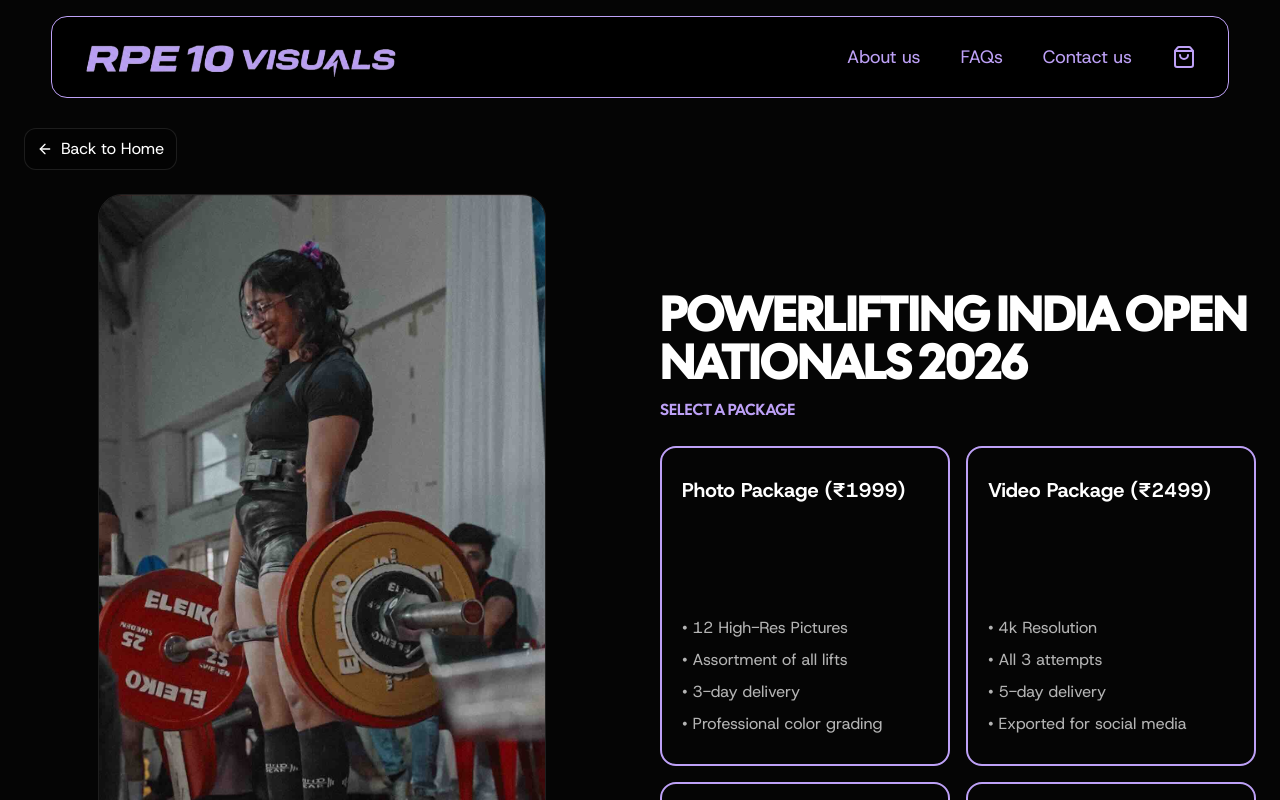
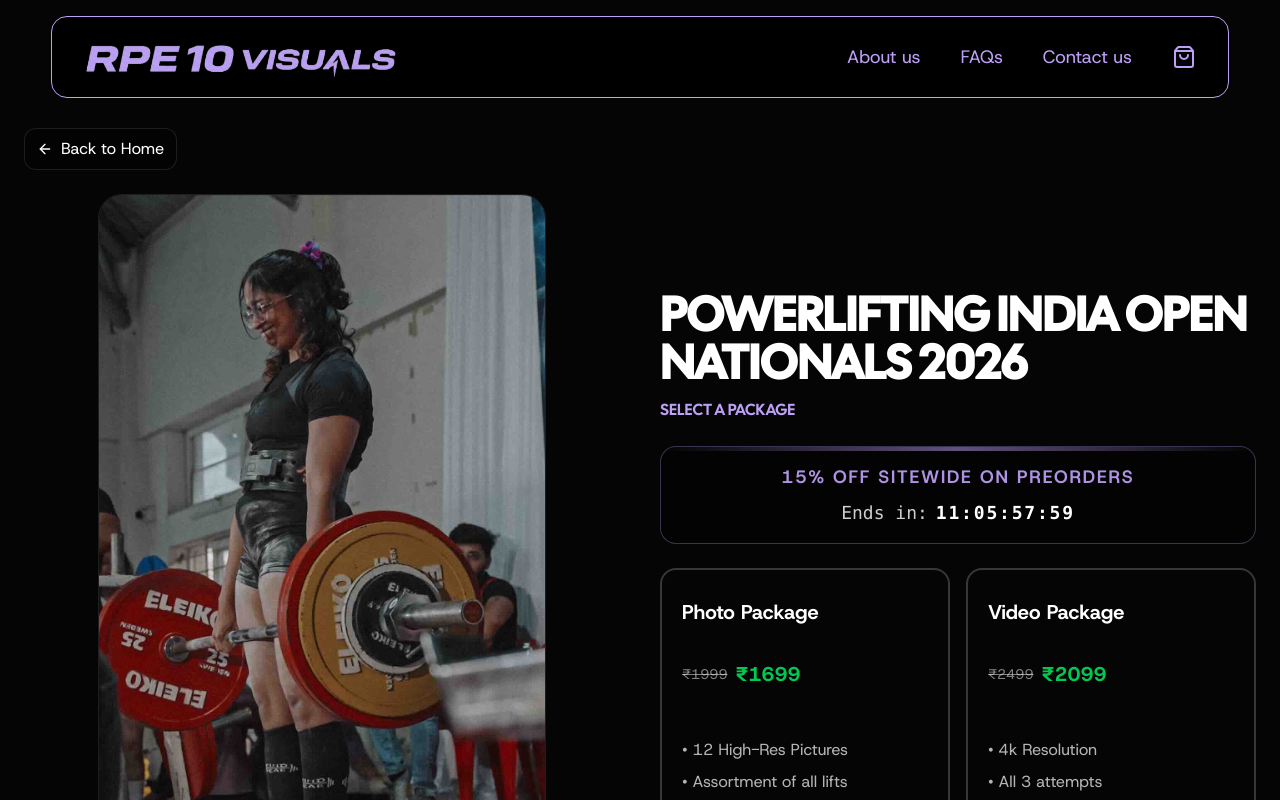
Before and after one commit to zay5ed/rpe10visuals, a Next.js app in the folder rpe10visuals/: page /competition/e1 in a window 1280 px wide. Shown: the top 800 px of the page. Built offline with nearby package versions, Linux system fonts and the light colour scheme.

Commit message:
Presale backup

```diff
--- a/rpe10visuals/app/cart/page.tsx
+++ b/rpe10visuals/app/cart/page.tsx
@@ -6,6 +6,7 @@ import { useIsMounted } from '@/lib/useIsMounted'
 import Navbar from '@/components/Navbar'
 import { useRouter } from 'next/navigation'
 import { getSupabaseClient } from '@/lib/supabase'
+import CountdownTimer from '@/components/CountdownTimer'
 
 function loadRazorpay() {
   return new Promise((resolve) => {
@@ -182,7 +183,10 @@ export default function CartPage() {
                   <div>
                     <div className="font-semibold">{item.compName}</div>
                     <div className="text-white/70 text-sm">{item.packageName}</div>
-                    <div className="text-white/90">₹{item.price}</div>
+                    <div className="flex items-center gap-2 mt-1">
+                      <span className="line-through text-white/50 text-xs">₹{item.originalPrice || item.price}</span>
+                      <span className="text-green-500 font-bold text-sm">₹{item.price}</span>
+                    </div>
                   </div>
                   <button
                     className="inline-flex items-center justify-center h-10 w-10 rounded-xl bg-black/30 border border-white/10"
@@ -297,6 +301,7 @@ export default function CartPage() {
           })}
         </div>
         <div className="space-y-4">
+          <CountdownTimer />
           <div className="rounded-2xl border border-white/10 p-4 bg-black/20">
             <h2 className="font-semibold mb-3">Checkout</h2>
             <div className="space-y-2 text-sm mb-4">
@@ -305,7 +310,10 @@ export default function CartPage() {
                   <div key={`summary-${it.id}`} className="border-b border-white/10 pb-2">
                     <div className="flex items-center justify-between">
                       <span>{it.packageName} × 1</span>
-                      <span>₹{it.price}</span>
+                      <div className="flex items-center gap-2">
+                        <span className="line-through text-white/50 text-xs">₹{it.originalPrice || it.price}</span>
+                        <span className="text-green-500 font-bold">₹{it.price}</span>
+                      </div>
                     </div>
                     {/video|all-in-one|bundle/i.test(it.packageName) && it.videoFormat && (
                       <div className="flex items-center justify-between pl-4 text-white/80">
--- a/rpe10visuals/app/competition/[id]/page.tsx
+++ b/rpe10visuals/app/competition/[id]/page.tsx
@@ -9,18 +9,20 @@ import { EVENTS } from '@/lib/data'
 import Navbar from '@/components/Navbar'
 import { useIsMounted } from '@/lib/useIsMounted'
 import { ArrowLeft } from 'lucide-react'
+import CountdownTimer from '@/components/CountdownTimer'
 
 type PackageOption = {
   key: 'p1' | 'p2' | 'p3' | 'p4'
   name: string
   price: number
+  originalPrice: number
 }
 
 const PACKAGES: PackageOption[] = [
-  { key: 'p1', name: 'Photo Package', price: 1999 },
-  { key: 'p2', name: 'Video Package', price: 2499 },
-  { key: 'p3', name: 'Hype Package', price: 3499 },
-  { key: 'p4', name: 'The Complete RPE10 Bundle', price: 4499 },
+  { key: 'p1', name: 'Photo Package', originalPrice: 1999, price: 1699 },
+  { key: 'p2', name: 'Video Package', originalPrice: 2499, price: 2099 },
+  { key: 'p3', name: 'Hype Package', originalPrice: 3499, price: 2999 },
+  { key: 'p4', name: 'The Complete RPE10 Bundle', originalPrice: 4499, price: 3799 },
 ]
 
 const SPRING = { type: 'spring', stiffness: 300, damping: 30 } as const
@@ -56,6 +58,7 @@ export default function CompetitionPage() {
       compName,
       packageName: selected.name,
       price: selected.price,
+      originalPrice: selected.originalPrice,
       image: event.image
     })
     setToastOpen(true)
@@ -84,6 +87,7 @@ export default function CompetitionPage() {
         <div className="mt-24">
           <h1 className="display uppercase text-5xl font-bold mb-3">{compName}</h1>
           <h2 className="text-[#BEA1F7] mb-6 uppercase">Select a Package</h2>
+          <CountdownTimer />
           <div className="grid grid-cols-1 sm:grid-cols-2 gap-4 mt-6">
             {PACKAGES.map((pkg) => {
               const active = selected?.key === pkg.key
@@ -91,11 +95,15 @@ export default function CompetitionPage() {
                 <div
                   key={pkg.key}
                   onClick={() => setSelected(pkg)}
-                  className={`rounded-2xl px-5 py-7 min-h-min md:min-h-[320px] text-left border-2 border-[#BEA1F7] flex flex-col justify-between ${active ? 'bg-[#BEA1F7] text-black' : 'bg-transparent text-white'} transition-colors`}
+                  className={`rounded-2xl px-5 py-7 min-h-min md:min-h-[320px] text-left border-2 flex flex-col justify-between ${active ? 'bg-[#BEA1F7] text-black border-[#BEA1F7]' : 'bg-transparent text-white border-white/20 hover:border-[#BEA1F7]/50'} transition-colors`}
                   role="button"
                 >
-                  <div className="text-xl font-bold">{pkg.name} (₹{pkg.price})</div>
-                  <ul className={`mt-4 md:mt-8 space-y-2 ${active ? 'text-black/80' : 'text-white/70'}`}>
+                  <div className="text-xl font-bold mb-2">{pkg.name}</div>
+                  <div className="flex items-center gap-2 mb-2">
+                    <span className={`line-through text-sm ${active ? 'text-black/50' : 'text-white/50'}`}>₹{pkg.originalPrice}</span>
+                    <span className="text-green-500 font-extrabold text-xl">₹{pkg.price}</span>
+                  </div>
+                  <ul className={`mt-2 md:mt-4 space-y-2 ${active ? 'text-black/80' : 'text-white/70'}`}>
                     {pkg.key === 'p1' && (
                       <>
                         <li>• 12 High-Res Pictures</li>
--- /dev/null
+++ b/rpe10visuals/components/CountdownTimer.tsx
@@ -0,0 +1,50 @@
+'use client'
+import { useState, useEffect } from 'react'
+import { useIsMounted } from '@/lib/useIsMounted'
+
+export default function CountdownTimer() {
+  const isMounted = useIsMounted()
+  const [timeLeft, setTimeLeft] = useState({ days: 0, hours: 0, minutes: 0, seconds: 0 })
+
+  useEffect(() => {
+    // 2026-03-21T20:00:00 (Saturday, March 21, 2026 8:00 PM)
+    const target = new Date('2026-03-21T20:00:00')
+
+    const interval = setInterval(() => {
+      const difference = target.getTime() - new Date().getTime()
+      if (difference <= 0) {
+        clearInterval(interval)
+        setTimeLeft({ days: 0, hours: 0, minutes: 0, seconds: 0 })
+      } else {
+        setTimeLeft({
+          days: Math.floor(difference / (1000 * 60 * 60 * 24)),
+          hours: Math.floor((difference % (1000 * 60 * 60 * 24)) / (1000 * 60 * 60)),
+          minutes: Math.floor((difference % (1000 * 60 * 60)) / (1000 * 60)),
+          seconds: Math.floor((difference % (1000 * 60)) / 1000)
+        })
+      }
+    }, 1000)
+
+    return () => clearInterval(interval)
+  }, [])
+
+  if (!isMounted) return null
+
+  return (
+    <div className="flex flex-col items-center justify-center bg-black/40 border border-[#BEA1F7]/30 rounded-2xl p-4 mb-4 relative overflow-hidden">
+      <div className="absolute top-0 inset-x-0 h-1 bg-gradient-to-r from-transparent via-[#BEA1F7] to-transparent opacity-50"></div>
+      <div className="text-sm sm:text-lg font-bold text-[#BEA1F7] mb-2 tracking-widest text-center uppercase animate-pulse">
+        15% OFF SITEWIDE ON PREORDERS
+      </div>
+      <div className="text-white/80 font-mono text-base sm:text-lg flex items-center gap-2">
+        <span>Ends in:</span>
+        <span className="font-bold text-white tracking-widest">
+          {String(timeLeft.days).padStart(2, '0')}:
+          {String(timeLeft.hours).padStart(2, '0')}:
+          {String(timeLeft.minutes).padStart(2, '0')}:
+          {String(timeLeft.seconds).padStart(2, '0')}
+        </span>
+      </div>
+    </div>
+  )
+}
--- a/rpe10visuals/components/PackagesSection.tsx
+++ b/rpe10visuals/components/PackagesSection.tsx
@@ -12,7 +12,10 @@ export default function PackagesSection() {
               <Camera size={32} />
             </div>
             <h3 className="text-2xl font-bold text-center mb-2">PHOTO PACKAGE</h3>
-            <p className="text-center font-bold text-xl mb-4 text-[#BEA1F7]">INR 1999</p>
+            <div className="flex justify-center flex-row items-center gap-2 mb-4">
+              <span className="line-through text-black/50 text-sm font-bold">INR 1999</span>
+              <span className="text-center font-bold text-xl text-[#BEA1F7]">INR 1699</span>
+            </div>
             <ul className="space-y-2 text-lg">
               <li>• 12 High-Res Pictures</li>
               <li>• Assortment of pictures during and before each lift</li>
@@ -25,7 +28,10 @@ export default function PackagesSection() {
               <Video size={32} />
             </div>
             <h3 className="text-2xl font-bold text-center mb-2">VIDEO PACKAGE</h3>
-            <p className="text-center font-bold text-xl mb-4 text-[#BEA1F7]">INR 2499</p>
+            <div className="flex justify-center flex-row items-center gap-2 mb-4">
+              <span className="line-through text-black/50 text-sm font-bold">INR 2499</span>
+              <span className="text-center font-bold text-xl text-[#BEA1F7]">INR 2099</span>
+            </div>
             <ul className="space-y-2 text-lg">
               <li>• 4k Resolution (16:9 or 9:16)</li>
               <li>• Dynamic Videos of all 3 attempts of all 3 lifts</li>
@@ -38,7 +44,10 @@ export default function PackagesSection() {
               <Music size={32} />
             </div>
             <h3 className="text-2xl font-bold text-center mb-2">HYPE EDIT</h3>
-            <p className="text-center font-bold text-xl mb-4 text-[#BEA1F7]">INR 3499</p>
+            <div className="flex justify-center flex-row items-center gap-2 mb-4">
+              <span className="line-through text-black/50 text-sm font-bold">INR 3499</span>
+              <span className="text-center font-bold text-xl text-[#BEA1F7]">INR 2999</span>
+            </div>
             <ul className="space-y-2 text-lg">
               <li>• 30-60sec cinematic edit recapping your meet</li>
               <li>• Song of your choice (custom section sync)</li>
@@ -56,7 +65,10 @@ export default function PackagesSection() {
               </div>
             </div>
             <h3 className="text-xl font-bold text-center mb-2">THE COMPLETE RPE10 BUNDLE</h3>
-            <p className="text-center font-bold text-2xl mb-4 text-[#BEA1F7]">INR 4499</p>
+            <div className="flex justify-center flex-row items-center gap-2 mb-4">
+              <span className="line-through text-white/50 text-sm font-bold">INR 4499</span>
+              <span className="text-center font-bold text-2xl text-[#BEA1F7]">INR 3799</span>
+            </div>
             <ul className="space-y-2 text-base text-white/90">
               <li>• 12 High-Res Pictures w/ Professional color grading</li>
               <li>• 4k Dynamic Lift Videos (all attempts)</li>
--- a/rpe10visuals/context/CartContext.tsx
+++ b/rpe10visuals/context/CartContext.tsx
@@ -6,6 +6,7 @@ export type CartItem = {
   compName: string
   packageName: string
   price: number
+  originalPrice?: number
   image?: string
   lifterName?: string
   weightClass?: string
```
